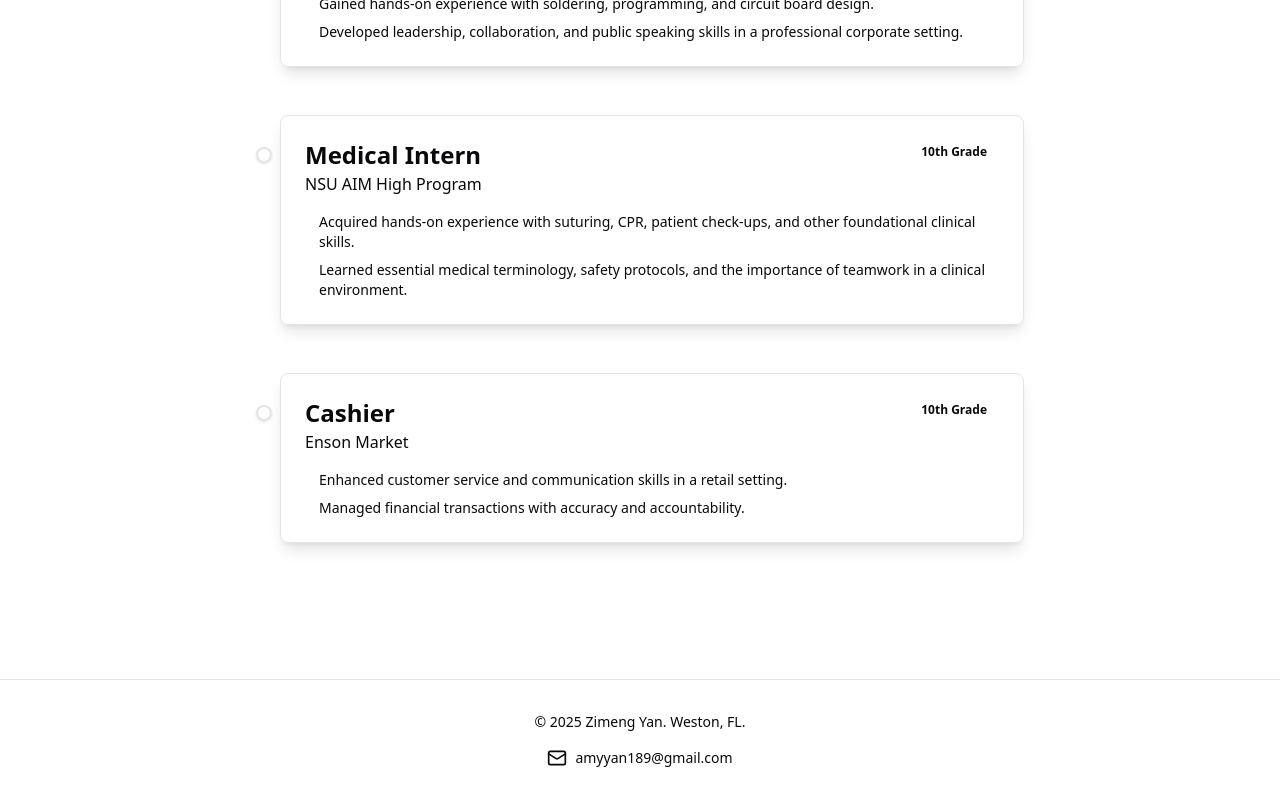
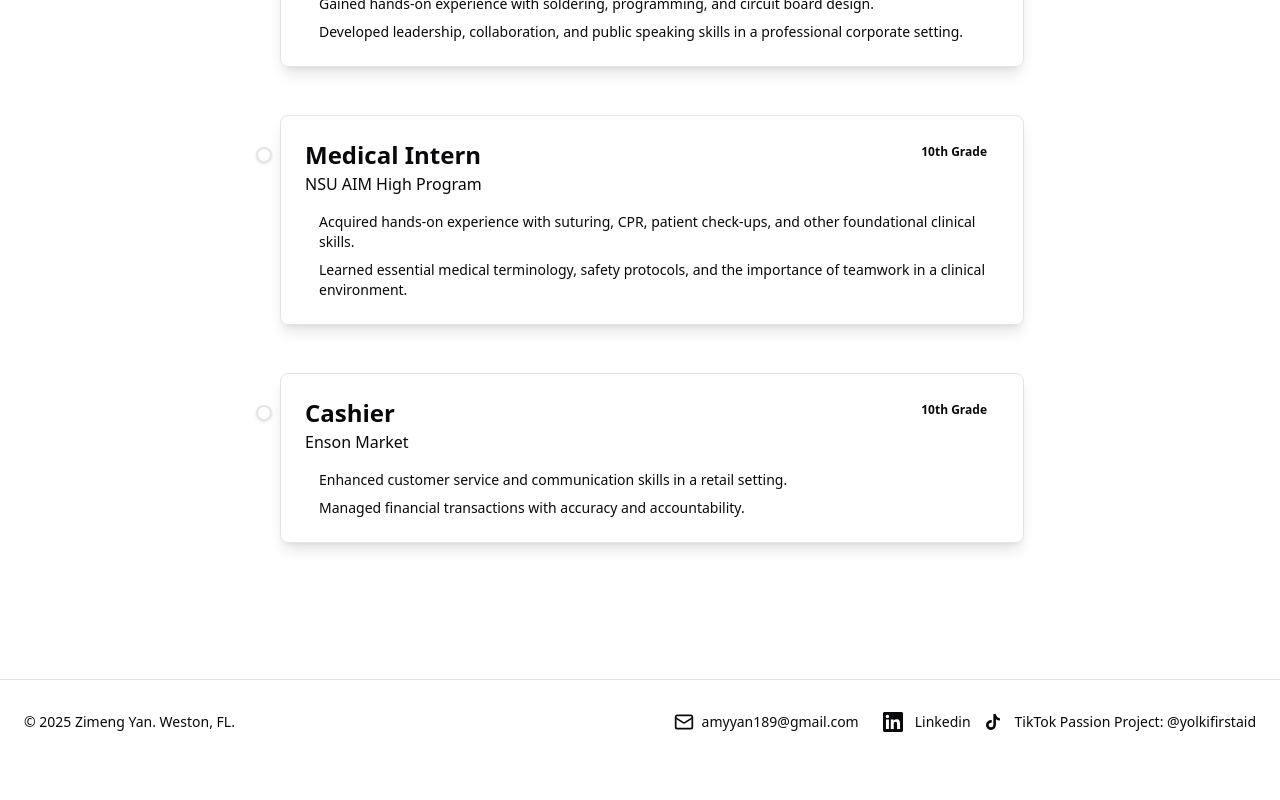
Before and after one commit to ninachenqm/amy-portfolio, a React (Vite) app: page /work-experience in a window 1280 px wide. Shown: the part 1391-2191 px from the top of the page. After the commit the page ends 2155 px from the top, so only its background shows below. Built offline with nearby package versions, Linux system fonts and the light colour scheme.

Commit message:
Add a footer section to include email, address (city and state level only, no detail address, linkedIn page, tiktok passion project link)

```diff
--- a/src/components/Footer.jsx
+++ b/src/components/Footer.jsx
@@ -1,27 +1,89 @@
 import React from 'react';
 import { Mail } from 'lucide-react';
+
+// LinkedIn SVG Icon Component
+export const Linkedin = (props) => (
+  <svg xmlns="http://www.w3.org/2000/svg" width="1em" height="1em" viewBox="0 0 20 20" {...props}>
+    <path fill="currentColor" d="M17.04 17.043h-2.962v-4.64c0-1.107-.023-2.531-1.544-2.531c-1.544 0-1.78 1.204-1.78 2.449v4.722H7.793V7.5h2.844v1.3h.039c.397-.75 1.364-1.54 2.808-1.54c3.001 0 3.556 1.974 3.556 4.545v5.238ZM4.447 6.194c-.954 0-1.72-.771-1.72-1.72s.767-1.72 1.72-1.72a1.72 1.72 0 0 1 0 3.44Zm1.484 10.85h-2.97V7.5h2.97v9.543ZM18.521 0H1.476C.66 0 0 .645 0 1.44v17.12C0 19.355.66 20 1.476 20h17.042c.815 0 1.482-.644 1.482-1.44V1.44C20 .646 19.333 0 18.518 0h.003Z"></path>
+  </svg>
+);
+
+// TikTok SVG Icon Component
+export const Tiktok = (props) => (
+  <svg xmlns="http://www.w3.org/2000/svg" width="1em" height="1em" viewBox="0 0 24 24" {...props}>
+    <path fill="currentColor" d="M20.357 7.75a.537.537 0 0 0-.495-.516a4.723 4.723 0 0 1-2.415-.938a4.85 4.85 0 0 1-1.887-3.3a.538.538 0 0 0-.517-.496h-2.108a.517.517 0 0 0-.517.527v12.59a2.794 2.794 0 0 1-2.974 2.762a2.815 2.815 0 0 1-2.51-3.711A2.836 2.836 0 0 1 9.93 12.78a.506.506 0 0 0 .558-.506V9.807s-.896-.063-1.202-.063a5.271 5.271 0 0 0-4.101 1.93a5.789 5.789 0 0 0-1.37 2.52a5.862 5.862 0 0 0 2.14 6.072A5.926 5.926 0 0 0 9.591 21.5a5.946 5.946 0 0 0 4.207-1.719a5.841 5.841 0 0 0 1.75-4.133V8.71a7.844 7.844 0 0 0 4.218 1.613a.517.517 0 0 0 .548-.527V7.751z"></path>
+  </svg>
+);
 
 
 function Footer() {
   const currentYear = new Date().getFullYear();
   return (
     <footer className="border-t border-border py-6 md:py-8 mt-10 bg-card text-card-foreground">
-      <div className="container mx-auto px-4 md:px-6">
-        <div className="flex flex-col items-center gap-4">
-          <p className="text-sm text-muted-foreground">
-            &copy; {currentYear} Zimeng Yan. Weston, FL.
-          </p>
+      <div className="container mx-auto px-4 md:px-6 flex flex-col md:flex-row justify-between items-center gap-4">
 
+        {/* Left side: Copyright */}
+        <p className="text-sm text-muted-foreground text-center md:text-left order-2 md:order-1">
+          &copy; {currentYear} Zimeng Yan. Weston, FL.
+        </p>
+
+        {/* Right side: Social Links and Text */}
+        <div className="flex flex-wrap items-center justify-center md:justify-end gap-x-6 gap-y-2 order-1 md:order-2">
           <a
             href="mailto:amyyan189@gmail.com"
             className="flex items-center text-muted-foreground hover:text-primary transition-colors text-sm group"
             aria-label="Email Amy Yan at amyyan189@gmail.com"
           >
-            <Mail className="h-5 w-5 mr-2 flex-shrink-0 transition-colors group-hover:text-primary" />
-            <span className="group-hover:text-primary transition-colors">
+            <Mail className="h-5 w-5 mr-2 flex-shrink-0" />
+            <span>
               amyyan189@gmail.com
             </span>
           </a>
+
+          <div className="flex items-center gap-x-3">
+            <a
+              href="https://www.linkedin.com/in/amy-yan-28ba46327"
+              target="_blank"
+              rel="noopener noreferrer"
+              className="text-muted-foreground hover:text-primary"
+              aria-label="LinkedIn"
+            >
+              <Linkedin className="h-5 w-5" />
+            </a>
+
+            <a
+              href="https://www.linkedin.com/in/amy-yan-28ba46327"
+              target="_blank"
+              rel="noopener noreferrer"
+              className="text-muted-foreground hover:text-primary"
+              aria-label="LinkedIn"
+            >
+              <p className="text-sm text-muted-foreground">
+                Linkedin
+              </p>
+            </a>
+
+            <a
+              href="https://www.tiktok.com/@yolkifirstaid?_t=ZG-90TRlh9Ic6q&_r=1"
+              target="_blank"
+              rel="noopener noreferrer"
+              className="text-muted-foreground hover:text-primary"
+              aria-label="TikTok"
+            >
+              <Tiktok className="h-5 w-5" />
+            </a>
+            <a
+              href="https://www.tiktok.com/@yolkifirstaid?_t=ZG-90TRlh9Ic6q&_r=1"
+              target="_blank"
+              rel="noopener noreferrer"
+              className="text-muted-foreground hover:text-primary"
+              aria-label="TikTok"
+            >
+              <p className="text-sm text-muted-foreground">
+                TikTok Passion Project: @yolkifirstaid
+              </p>
+            </a>
+          </div>
         </div>
       </div>
     </footer>
```
